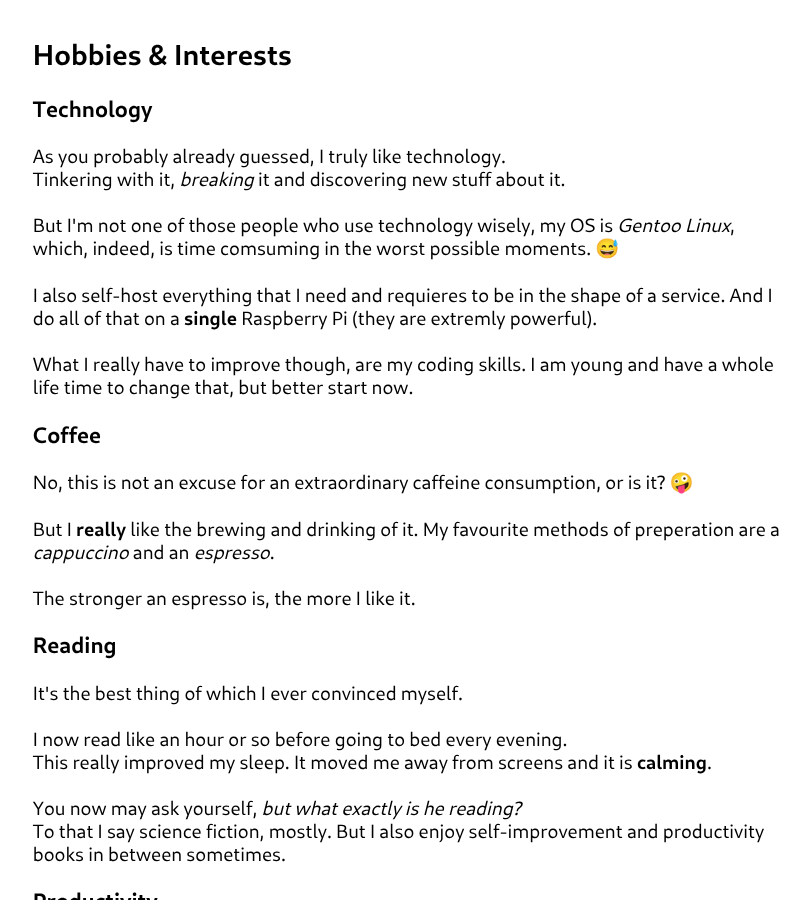
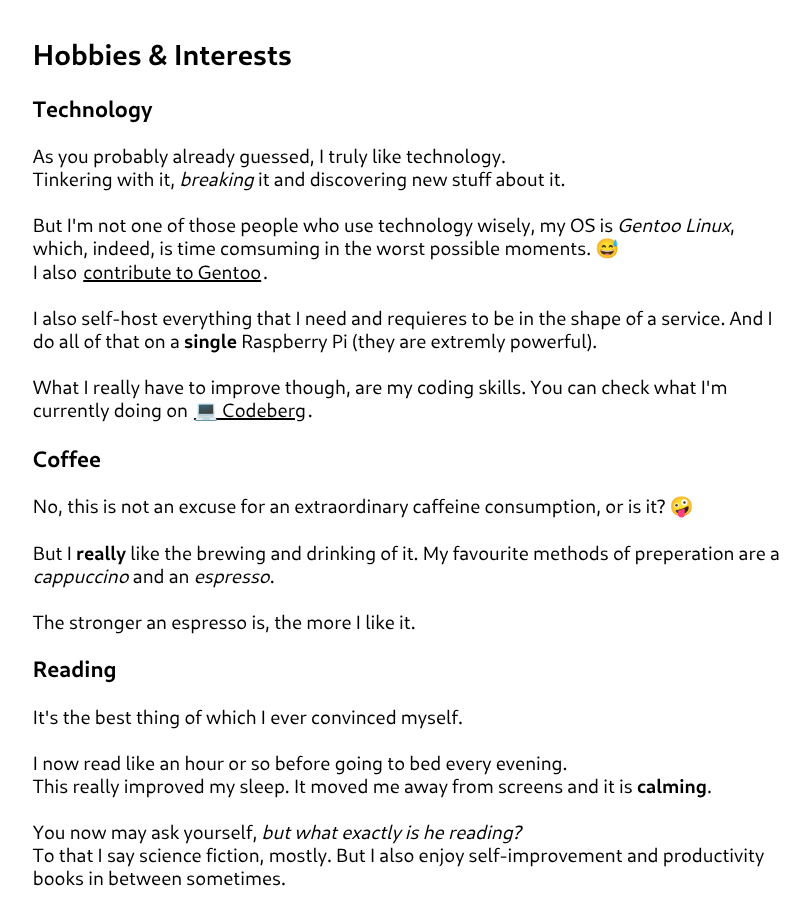
Before and after one commit to konstantintutsch/website, a Jekyll site: the page built from about/index.html, in a window 1280 px wide and 900 px high, scrolled down 458 px. Shown: the whole window, without its empty margins (228-1038 px from the left). Built offline with Jekyll 4.4.1, drawn with Linux system fonts in a browser that asks for light colours.

Commit message:
Move some links from footer to /about

```diff
--- a/_includes/footer.html
+++ b/_includes/footer.html
@@ -1,8 +1,6 @@
 <footer>
   <a class="social" target="_blank" rel="me noopener noreferrer" href="https://social.konstantintutsch.de/@konstantin">🦥 Fediverse</a>
   <a class="social" target="_blank" rel="me noopener noreferrer" href="xmpp:konstantin@chat.konstantintutsch.de">👥 XMPP</a>
-  <a class="social" target="_blank" rel="me noopener noreferrer" href="https://codeberg.org/konstantintutsch">💻 Codeberg</a>
-  <a class="social" target="_blank" rel="me noopener noreferrer" href="https://wiki.gentoo.org/wiki/User:KonstantinTutsch">🐧 Gentoo</a>
   <a class="social" target="_blank" rel="me noopener noreferrer" href="https://liberapay.com/konstantintutsch">💶 LiberaPay</a>
   <a class="social" target="_blank" rel="noopener noreferrer" href="/feed.rss">🗞️ RSS</a>
   <small>
--- a/about/index.html
+++ b/about/index.html
@@ -18,10 +18,11 @@ As you probably already guessed, I truly like technology.<br>
 Tinkering with it, <i>breaking</i> it and discovering new stuff about it.<br>
 <br>
 But I'm not one of those people who use technology wisely, my OS is <i>Gentoo Linux</i>, which, indeed, is time comsuming in the worst possible moments. 😅<br>
+I also <a class="social" target="_blank" rel="me noopener noreferrer" href="https://wiki.gentoo.org/wiki/User:KonstantinTutsch">contribute to Gentoo</a>.<br>
 <br>
 I also self-host everything that I need and requieres to be in the shape of a service. And I do all of that on a <b>single</b> Raspberry Pi (they are extremly powerful).<br>
 <br>
-What I really have to improve though, are my coding skills. I am young and have a whole life time to change that, but better start now.<br>
+What I really have to improve though, are my coding skills. You can check what I'm currently doing on <a class="social" target="_blank" rel="me noopener noreferrer" href="https://codeberg.org/konstantintutsch">💻 Codeberg</a>.<br>
 <h3>Coffee</h3>
 No, this is not an excuse for an extraordinary caffeine consumption, or is it? 🤪<br>
 <br>
```
